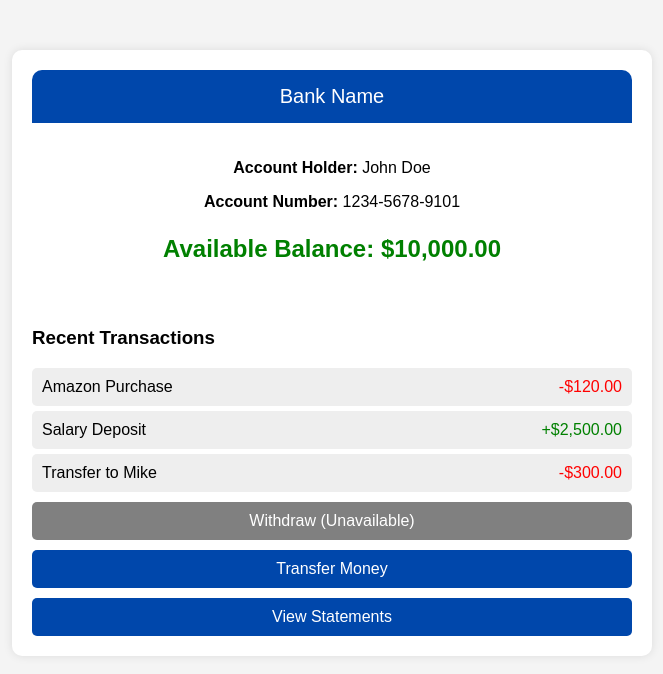
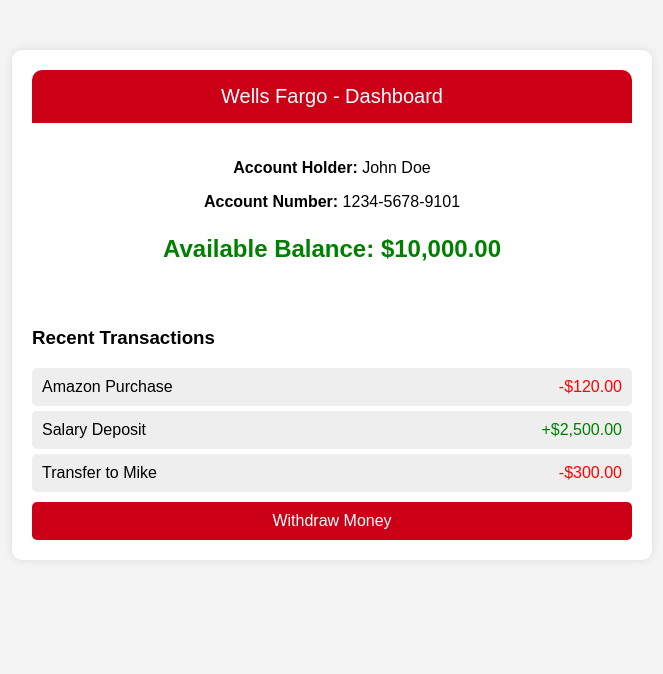
Before and after one commit to susan23ss/Golden-bank, a plain HTML site: page Dashboard.html in a window 1280 px wide. Shown: the whole page, without its empty margins (308-971 px from the left). Drawn offline with Linux system fonts and the light colour scheme.

Commit message:
Dashboard.html

```diff
--- a/Dashboard.html
+++ b/Dashboard.html
@@ -1,7 +1,7 @@
 <!DOCTYPE html>
 <html>
 <head>
-    <title>Online Banking Dashboard</title>
+    <title>Wells Fargo - Dashboard</title>
     <style>
         body {
             font-family: Arial, sans-serif;
@@ -19,7 +19,7 @@
             box-shadow: 0px 0px 10px rgba(0, 0, 0, 0.1);
         }
         .header {
-            background: #0047AB;
+            background: #cb0016;
             color: white;
             padding: 15px;
             text-align: center;
@@ -46,6 +46,7 @@
             padding: 10px;
             margin: 5px 0;
             border-radius: 5px;
+            cursor: pointer;
         }
         .btn {
             display: block;
@@ -53,22 +54,21 @@
             padding: 10px;
             margin-top: 10px;
             font-size: 16px;
-            background: #0047AB;
+            background: #cb0016;
             color: white;
             border: none;
             border-radius: 5px;
             cursor: pointer;
             text-align: center;
         }
-        .btn:disabled {
-            background: gray;
-            cursor: not-allowed;
+        .btn:hover {
+            background: #a80012;
         }
     </style>
 </head>
 <body>
     <div class="container">
-        <div class="header">Bank Name</div>
+        <div class="header">Wells Fargo - Dashboard</div>
         <div class="balance-section">
             <p><b>Account Holder:</b> John Doe</p>
             <p><b>Account Number:</b> 1234-5678-9101</p>
@@ -76,7 +76,7 @@
         </div>
         <div class="transactions">
             <h3>Recent Transactions</h3>
-            <div class="transaction">
+            <div class="transaction" onclick="window.location.href='transactions.html'">
                 <span>Amazon Purchase</span>
                 <span style="color: red;">-$120.00</span>
             </div>
@@ -89,9 +89,15 @@
                 <span style="color: red;">-$300.00</span>
             </div>
         </div>
-        <button class="btn" disabled>Withdraw (Unavailable)</button>
-        <button class="btn">Transfer Money</button>
-        <button class="btn">View Statements</button>
+        <button class="btn" onclick="withdraw()">Withdraw Money</button>
     </div>
+    <script>
+        function withdraw() {
+            let amount = prompt("Enter withdrawal amount:");
+            if (amount) {
+                alert("Withdrawal of $" + amount + " is being processed!");
+            }
+        }
+    </script>
 </body>
 </html>
```
